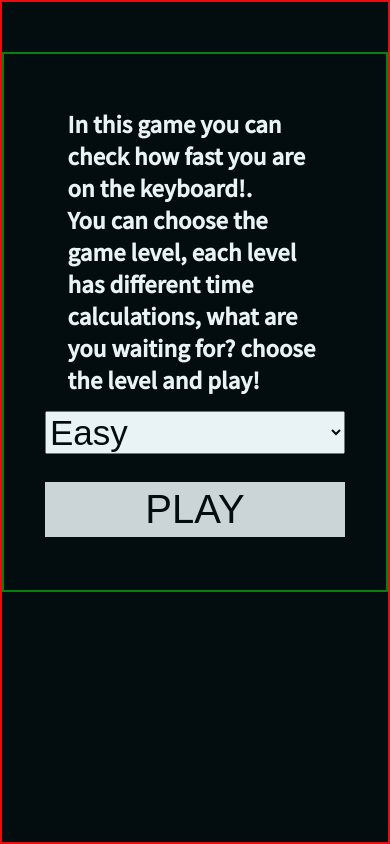
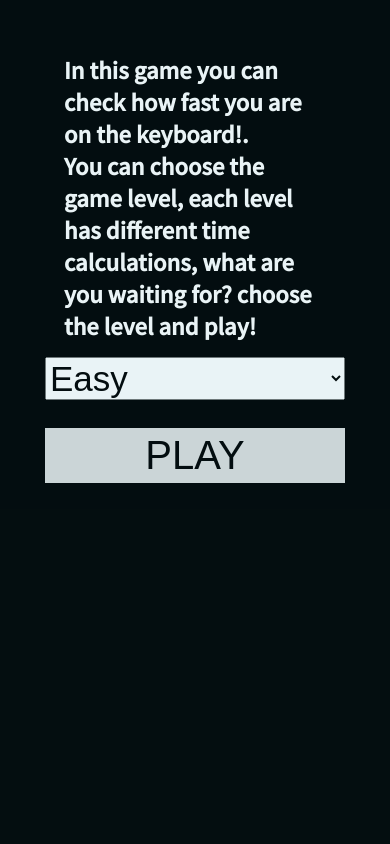
Before and after one commit to muhammadawwad9/type-faster, a React (Create React App) app: page / in a window 390 px wide. Built offline with nearby package versions, Linux system fonts and the light colour scheme.

Commit message:
overlay is responsive now

```diff
--- a/src/components/Overlay/Overlay.css
+++ b/src/components/Overlay/Overlay.css
@@ -11,12 +11,9 @@
   color: #fff;
   font-weight: bold;
   font-size: 30px;
-  padding-top: 50px;
-  border: 2px solid red;
 }
 
 .overlay-items {
-  border: 2px solid green;
   min-height: 500px;
   display: flex;
   flex-direction: column;
```
